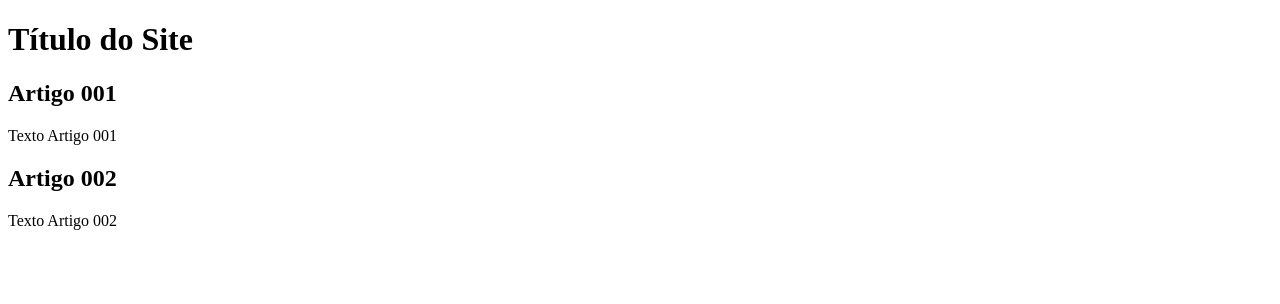
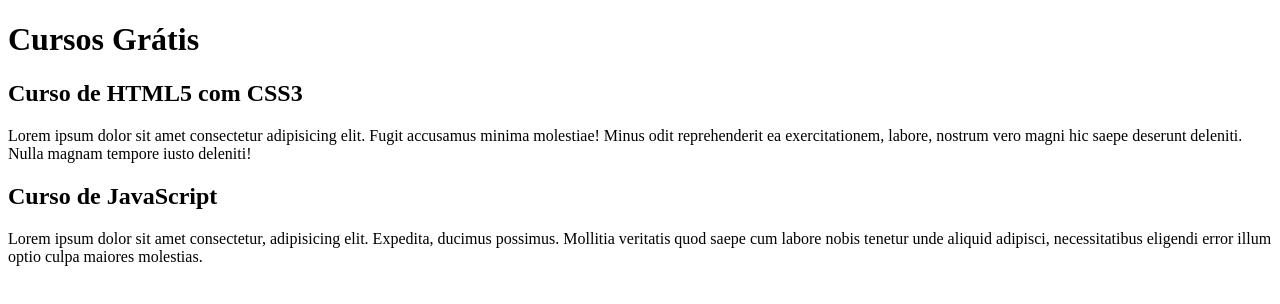
Before and after one commit to rodrigofardo/projeto-site, a plain HTML site: page index.html in a window 1280 px wide. Drawn offline with Linux system fonts and the light colour scheme.

Commit message:
comecei a escrever conteudo

```diff
--- a/index.html
+++ b/index.html
@@ -9,15 +9,19 @@
 <body>
     <main>
         <header>
-            <h1>Título do Site</h1>
+            <h1>Cursos Grátis</h1>
         </header>
         <article>
-            <h2>Artigo 001</h2>
-            <p>Texto Artigo 001</p>
+            <h2>Curso de HTML5 com CSS3</h2>
+            <p>Lorem ipsum dolor sit amet consectetur adipisicing elit. Fugit accusamus minima molestiae!
+                Minus odit reprehenderit ea exercitationem, labore, nostrum vero magni hic saepe deserunt
+                deleniti. Nulla magnam tempore iusto deleniti!</p>
         </article>
         <article>
-            <h2>Artigo 002</h2>
-            <p>Texto Artigo 002</p>
+            <h2>Curso de JavaScript</h2>
+            <p>Lorem ipsum dolor sit amet consectetur, adipisicing elit. Expedita, ducimus possimus.
+                Mollitia veritatis quod saepe cum labore nobis tenetur unde aliquid adipisci, necessitatibus
+                eligendi error illum optio culpa maiores molestias.</p>
         </article>
     </main>
 </body>
```
